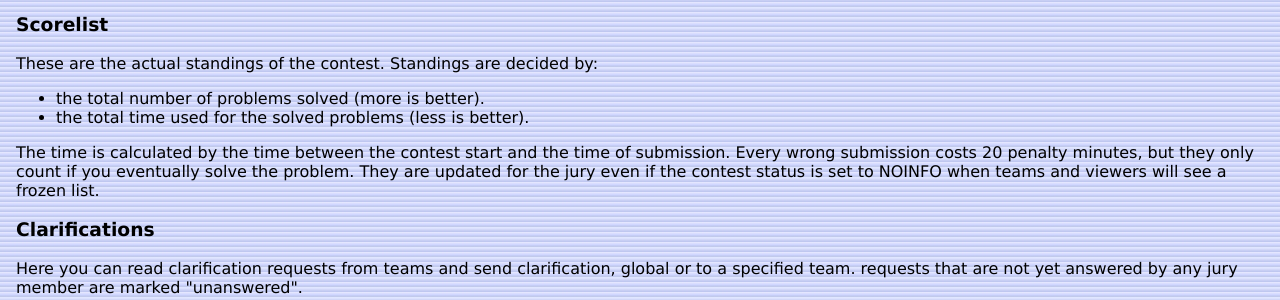
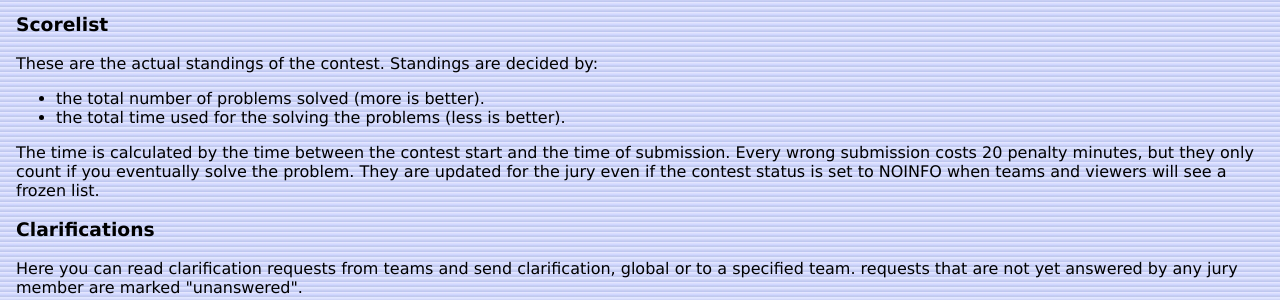
Before and after one commit to WISVCH/szp4, a Django app: template templates/jury_home.html in a window 1280 px wide. Shown: the part 348-648 px from the top of the page. Run offline with Django 3.2, Linux system fonts and the light colour scheme; the template is opened without the code that fills it, so the values that code supplies are empty.

Commit message:
Small fixes

```diff
--- a/cli/balloon.py
+++ b/cli/balloon.py
@@ -70,7 +70,6 @@ while True:
 			print "\nBalloon for team '%s' (%s), problem %s, colour %s" % (b.team.name, b.team.location, str(b.problem.letter), b.problem.colour)
 
 			teamname = b.team.name
-			print len(teamname)
 			teamname = teamname[:39] + '...' if len(teamname) > 42 else teamname
 
 			postscript = postscript_template
--- a/templates/jury_home.html
+++ b/templates/jury_home.html
@@ -14,7 +14,7 @@
   These are the actual standings of the contest. Standings are decided by:
   <ul>
     <li>the total number of problems solved (more is better).</li>
-    <li>the total time used for the solved problems (less is better).</li>
+    <li>the total time used for the solving the problems (less is better).</li>
   </ul>
   The time is calculated by the time between the contest start and the time of submission. Every wrong submission costs 20 penalty minutes,
   but they only count if you eventually solve the problem.
--- a/templates/team_home.html
+++ b/templates/team_home.html
@@ -16,7 +16,7 @@
   These are the standings of the contest. They are updated until 1 hour before the end of the contest. Standings are decided by:
   <ul>
     <li>the total number of problems solved (more is better)</li>
-    <li>the total time used for the solved problems (less is better)</li>
+    <li>the total time used for solving the problems (less is better)</li>
   </ul>
   The time is calculated by the time between the contest start and the time of submission. Every wrong
   submission costs 20 penalty minutes, but they only count if you eventually solve the problem.
```
